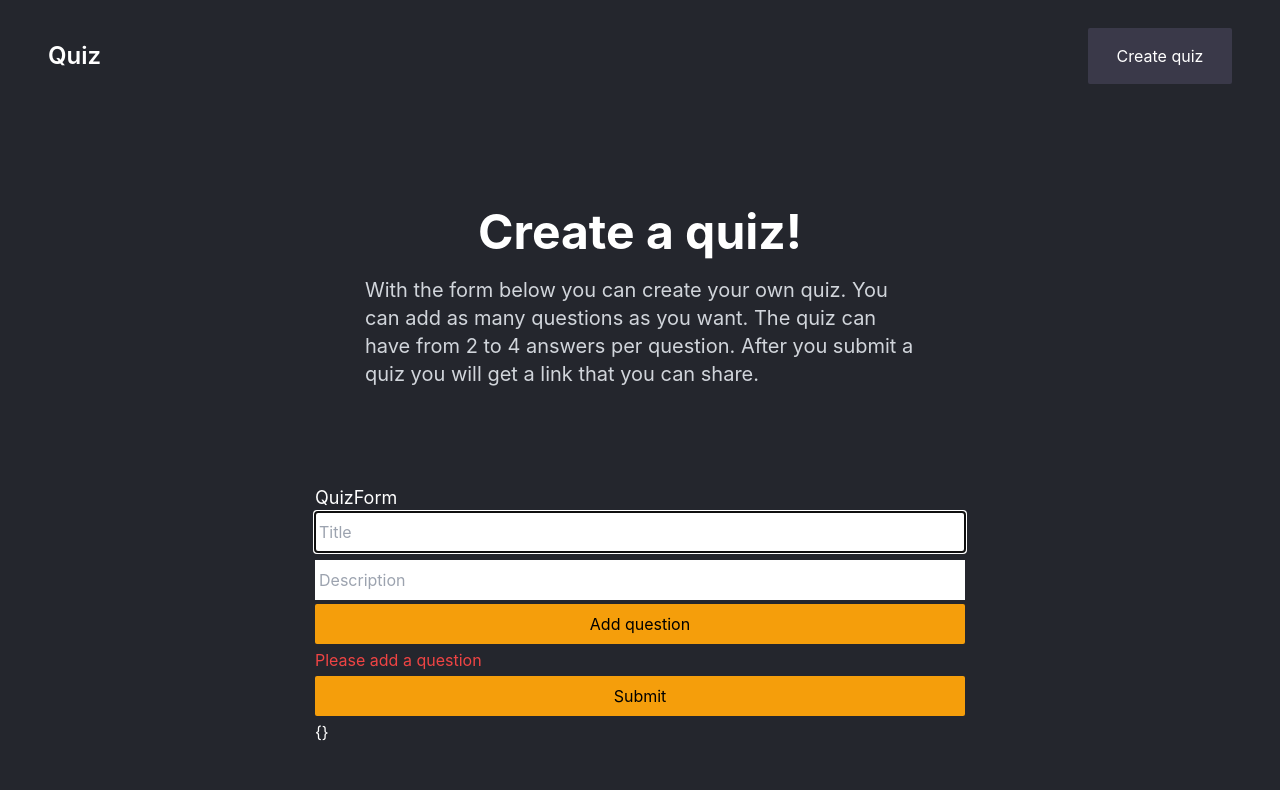
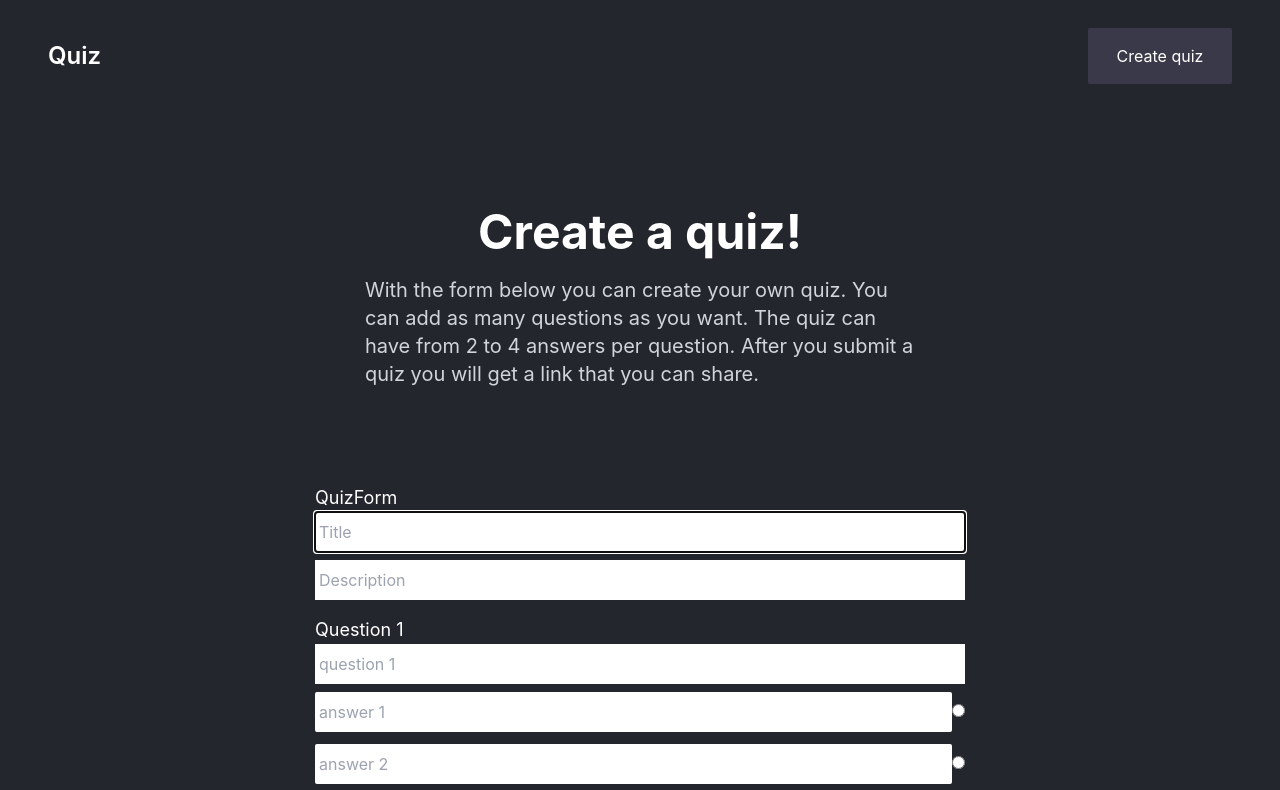
Before and after one commit to mwyywm/Quiz, a Next.js app: page /createquiz in a window 1280 px wide. Shown: the top 790 px of the page. Built offline with nearby package versions, Linux system fonts and the light colour scheme; a web font is replaced by a local one.

Commit message:
Form now starts with a question

```diff
--- a/components/QuizForm.tsx
+++ b/components/QuizForm.tsx
@@ -63,7 +63,6 @@ export default function App() {
         return res.json();
       })
       .then((data) => {
-        console.log("data", data);
         console.log(
           "data sent to server, should redirect to another component or page now"
         );
@@ -96,7 +95,6 @@ export default function App() {
       }),
     }));
   };
-
   useEffect(() => {
     // fill answerAmount state with ids when we add a new question
     const fieldIds = () => fields.map((x) => x.id.toString());
@@ -121,6 +119,9 @@ export default function App() {
     }
   }, [questionsArr]);
   useEffect(() => {
+    // appending initial question 1 to the form
+    append({ question: "", answers: [] });
+    // focus form title on component render
     setFocus("title");
   }, []);
   return (
@@ -179,7 +180,7 @@ export default function App() {
           <p className="text-red-500">{formState.errors.description.message}</p>
         )}
         {fields.map((field, index: number) => (
-          <React.Fragment key={index}>
+          <React.Fragment key={field.id}>
             <label className="mt-4 text-lg text-white">
               Question {index + 1}
             </label>
@@ -200,7 +201,7 @@ export default function App() {
             )}
             {(answerAmount[field.id] || answerAmount.init).map(
               (val, i: number) => (
-                <React.Fragment key={i + index}>
+                <React.Fragment key={field.id + i}>
                   <div className="flex items-center justify-center">
                     <input
                       placeholder={`answer ${i + 1}`}
```
